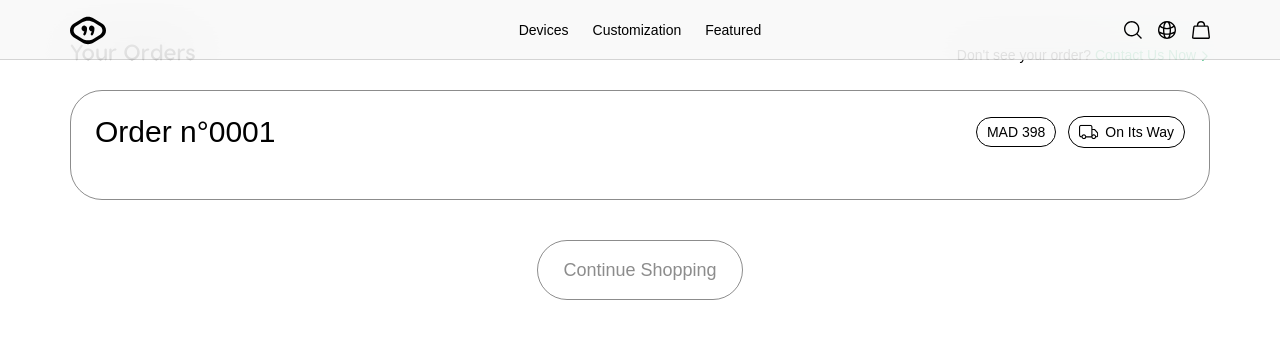
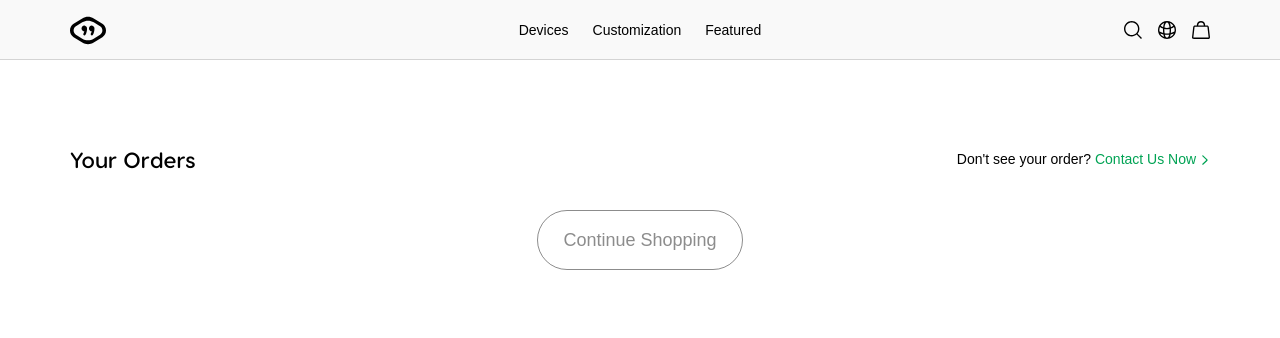
Before and after one commit to Ismail-Tz/virgules-cases, a Vue app: page /your-orders in a window 1280 px wide. Shown: the top 338 px of the page. Built offline with nearby package versions, Linux system fonts and the light colour scheme; a web font is replaced by a local one.

Commit message:
Properly routed YourOrdersPage, added its button to the NavBar

```diff
--- a/src/App.vue
+++ b/src/App.vue
@@ -5,20 +5,15 @@
       @lightColorEvent="lightColorEvent"
       @darkColorEvent="darkColorEvent"
     />
-    <YourOrdersPage/>
-
-
   </div>
 </template>
 
 <script>
 import NavBar from "./components/NavBar.vue";
-import YourOrdersPage from "./components/YourOrdersPage.vue";
 export default {
   name: "App",
   components: {
     NavBar,
-    YourOrdersPage,
   },
   methods: {
     lightColorEvent(lightColor) {
@@ -36,6 +31,10 @@ export default {
   },
   created() {
     this.$store.dispatch("initializeBag");
+    const savedOrders = localStorage.getItem("orders");
+    if (savedOrders) {
+      this.$store.commit("SET_ORDERS", JSON.parse(savedOrders));
+    }
   },
 };
 </script>
--- a/src/components/CheckoutPage.vue
+++ b/src/components/CheckoutPage.vue
@@ -886,7 +886,9 @@
             <div
               class="ml-[10px] flex flex-col justify-between h-[45px] text-left"
             >
-              <p class="text-[17px] font-medium leading-[110%] font-[Visby] text-black">
+              <p
+                class="text-[17px] font-medium leading-[110%] font-[Visby] text-black"
+              >
                 Payment on delivery
               </p>
               <span
@@ -910,6 +912,7 @@
           Total: MAD {{ total }}
         </div>
         <button
+          @click="confirmOrder"
           class="border-[1.5px] border-black text-black font-semibold py-3 px-[17.5px] text-[17px] rounded-[20px] hover:bg-black hover:text-white hover:shadow-[0_0_35px_rgba(0,0,0,0.2)]"
         >
           Confirm Order
@@ -954,10 +957,50 @@ export default {
         this.showScrollIndicator = newVal.length > 3;
       },
       immediate: true, // Trigger the watch when the component mounts
-      deep: true // Ensure deep watch for arrays
+      deep: true, // Ensure deep watch for arrays
     },
   },
   methods: {
+    confirmOrder() {
+      // Necessary checkout data from component vars
+      const checkoutData = {
+        phone: this.phone,
+        email: this.email,
+        shippingAddress: this.address,
+        firstName: this.firstName,
+        lastName: this.lastName,
+        city: this.city,
+        postalCode: this.postalCode,
+
+        payment: "Payment On Delivery",
+        subtotal: this.subtotal,
+        shipping: this.shippingCost,
+        total: this.total,
+      };
+
+      // Combine the checkout data with the bag items to create the order
+      const newOrder = {
+        id: Date.now(), // Unique ID for the order
+        items: this.$store.state.bag, // The items in the current bag
+        checkoutInfo: checkoutData, // The checkout information (phone, email, etc.)
+        date: new Date(), // Current date and time
+      };
+
+      // Add the order to Vuex and localStorage
+      this.$store.commit("ADD_ORDER", newOrder);
+      localStorage.setItem("orders", JSON.stringify(this.$store.state.orders));
+
+      // Clear the bag and form fields after confirming the order
+      this.$store.commit("clearBag"); // Existing mutation
+      this.clearFields();
+
+      // Close the modal
+      //this.closeModal();
+
+      // Redirect to YourOrdersPage
+      this.$router.push('/your-orders');
+    },
+
     clearValidation(field) {
       // Directly access and modify the validation state property
       this[`${field}Invalid`] = false;
@@ -999,6 +1042,17 @@ export default {
       // Trigger the overlay
       this.openModal();
     },
+
+    clearFields() {
+      // Reset all form fields to their default values
+      this.email = "";
+      this.phone = "";
+      this.postalCode = "";
+      this.address = "";
+      this.firstName = "";
+      this.lastName = "";
+      this.city = "";
+    },
     saveData() {
       this.savedEmail = this.email;
       this.savedPhone = this.phone;
@@ -1032,7 +1086,6 @@ export default {
       setTimeout(() => {
         this.isModalClosing = false;
       }, 300);
-
     },
 
     handleScroll(event) {
--- a/src/components/NavBar.vue
+++ b/src/components/NavBar.vue
@@ -236,7 +236,7 @@
       :style="{ height: `${bagContentHeight}px` }"
     >
       <div style="width: calc(1680px - 540px)" class="mx-auto mt-[24px]">
-        <div class="flex justify-between items-center mb-[24px]">
+        <div class="flex justify-between items-center mb-[24px] py-[1px]">
           <h2
             class="text-[26px] text-left font-[Visby] font-bold text-[#000000]"
             @click="clearBag"
@@ -244,6 +244,48 @@
             {{ $store.state.bag.length === 0 ? "Your Bag is empty" : "Bag" }}
           </h2>
 
+          <div class="flex space-x-[12px]">
+            <div
+              class="flex items-center justify-center opacity-50 px-[10px] py-[7px] border border-black/45 text-black/55 hover:border-black hover:text-black pointer-events-none font-medium bg-white rounded-full space-x-[6px]"
+            >
+              <svg
+                width="14"
+                height="14"
+                viewBox="0 0 14 14"
+                fill="none"
+                xmlns="http://www.w3.org/2000/svg"
+              >
+                <path
+                  d="M9.17969 0H4.81974C4.24175 0.000554723 3.68759 0.23151 3.27888 0.642176C2.87018 1.05284 2.64033 1.60967 2.63977 2.19043V13.2265C2.62932 13.4287 2.69344 13.6277 2.81986 13.7855C2.88264 13.8565 2.96044 13.9126 3.04756 13.9496C3.13469 13.9866 3.22894 14.0036 3.32343 13.9994C3.47304 13.9983 3.61842 13.9494 3.73857 13.8598C3.91899 13.7213 4.08898 13.5697 4.24717 13.406L6.98929 10.6577L9.75359 13.4069C9.91286 13.5659 10.0808 13.7158 10.2566 13.8561C10.3771 13.9488 10.5246 13.999 10.6764 13.999C10.7708 14.0033 10.865 13.9863 10.9521 13.9493C11.0391 13.9123 11.1168 13.8562 11.1795 13.7851C11.3061 13.6275 11.3702 13.4284 11.3596 13.2261V2.19043C11.359 1.60968 11.1292 1.05287 10.7205 0.64221C10.3118 0.231547 9.75767 0.000579933 9.17969 0ZM3.77715 2.19043C3.77765 1.91275 3.88766 1.64658 4.08307 1.45023C4.27849 1.25387 4.54339 1.14334 4.81974 1.14284H9.17969C9.45605 1.14334 9.72094 1.25387 9.91636 1.45023C10.1118 1.64658 10.2218 1.91275 10.2223 2.19043L10.2218 12.2646L7.7883 9.84391C7.57785 9.63576 7.29434 9.51918 6.99905 9.51935C6.70375 9.51953 6.42038 9.63646 6.21019 9.84486L3.77715 12.2658V2.19043Z"
+                  fill="currentColor"
+                  fill-opacity="0.45"
+                  style="fill: currentColor; fill-opacity: 1"
+                />
+              </svg>
+
+              <span class="text-[14px] leading-none">Your Saves</span>
+            </div>
+            <div
+              @click="goToOrders"
+              class="flex items-center justify-center px-[10px] py-[7px] border border-black/45 text-black/55 hover:border-black hover:text-black hover:cursor-pointer font-medium bg-white rounded-full space-x-[6px]"
+            >
+              <svg
+                width="14"
+                height="16"
+                viewBox="0 0 14 16"
+                fill="none"
+                xmlns="http://www.w3.org/2000/svg"
+              >
+                <path
+                  d="M13.9094 4.8303C13.7132 4.19909 13.2947 3.66105 12.7322 3.31653L8.22458 0.765728C7.84946 0.55811 7.42801 0.449219 6.99958 0.449219C6.57115 0.449219 6.14971 0.55811 5.77458 0.765728L1.26701 3.31653C1.02433 3.45928 0.808134 3.64311 0.627999 3.85988C0.222017 4.30658 -0.00208379 4.88983 1.46041e-05 5.49431V10.5002C0.000489351 10.9432 0.118075 11.3782 0.340783 11.7607C0.563491 12.1433 0.883353 12.4598 1.26776 12.6779L5.77533 15.2287C6.14927 15.44 6.57118 15.5509 7.00033 15.5509C7.42947 15.5509 7.85138 15.44 8.22532 15.2287L12.7329 12.6779C13.1172 12.4597 13.4369 12.1432 13.6595 11.7606C13.8821 11.3781 13.9996 10.9431 14 10.5002V5.49431C13.9999 5.26988 13.9694 5.04651 13.9094 4.8303ZM6.36364 8.47101V14.0962L1.8933 11.5662C1.70518 11.4594 1.54865 11.3045 1.43966 11.1172C1.33066 10.9299 1.27311 10.717 1.27285 10.5002L1.27592 5.59272L6.36364 8.47101ZM7.00001 7.36451L1.85289 4.45431C1.86604 4.44494 1.87967 4.43628 1.89372 4.42835L3.76283 3.37068L8.95449 6.26013L7.00001 7.36451ZM12.7273 5.59198V10.5002C12.727 10.717 12.6695 10.9299 12.5605 11.1172C12.4515 11.3045 12.2949 11.4594 12.1068 11.5662L7.63637 14.0962V8.47101L12.7273 5.59198ZM7.59914 1.87744L12.1067 4.42824C12.1208 4.43617 12.1344 4.44484 12.1475 4.4542L10.2552 5.52442L5.0626 2.63497L6.40087 1.87744C6.58446 1.77625 6.79054 1.7232 7.00001 1.7232C7.20948 1.7232 7.41556 1.77625 7.59914 1.87744Z"
+                  fill="currentColor"
+                  fill-opacity="0.45"
+                  style="fill: currentColor; fill-opacity: 1"
+                />
+              </svg>
+
+              <span class="text-[14px] leading-none">Orders</span>
+            </div>
             <div class="flex space-x-2">
               <!-- Back Button -->
               <button
@@ -339,6 +381,7 @@
                   />
                 </svg>
               </button>
+            </div>
           </div>
         </div>
         <div
@@ -724,6 +767,10 @@ export default {
   },
 
   methods: {
+    goToOrders() {
+      this.closeBag();
+      this.$router.push("/your-orders");
+    },
     //for mouse wheel support
     onScroll(event) {
       // Check if the event has significant vertical scroll
@@ -742,7 +789,8 @@ export default {
         scrollContainer.scrollWidth;
     },
     scrollLeft() {
-    if (!this.scrolling) { // Check if it's already scrolling
+      if (!this.scrolling) {
+        // Check if it's already scrolling
         this.scrolling = true; // Set scrolling to true to prevent new scrolls
         const scrollContainer = this.$refs.scrollContainer;
         scrollContainer.scrollBy({ left: -this.itemWidth, behavior: "smooth" });
@@ -756,7 +804,8 @@ export default {
       }
     },
     scrollRight() {
-    if (!this.scrolling) { // Same handling for the right scroll
+      if (!this.scrolling) {
+        // Same handling for the right scroll
         this.scrolling = true;
         const scrollContainer = this.$refs.scrollContainer;
         scrollContainer.scrollBy({ left: this.itemWidth, behavior: "smooth" });
--- a/src/components/YourOrdersPage.vue
+++ b/src/components/YourOrdersPage.vue
@@ -1,11 +1,12 @@
 <template>
-  <div class="w-full overflow-hidden mb-[40px]">
+  <div class="w-full overflow-hidden mt-[108px] mb-[40px]">
     <div
       style="width: calc(1680px - 540px)"
       class="mx-auto mt-[40px] overflow-hidden"
     >
-      <div class="flex justify-between items-baseline">
+      <div class="flex justify-between items-end">
         <h1
+          @click="clearOrders"
           class="text-left font-[visby] font-semibold text-black text-[22px] leading-none"
         >
           Your Orders
@@ -34,6 +35,8 @@
       </div>
 
       <div
+        v-for="(order, index) in orders"
+        :key="index"
         class="mx-auto mt-[24px] w-full rounded-[32px] border border-black/45 py-[24px] overflow-hidden"
       >
         <div
@@ -42,13 +45,15 @@
           <h2
             class="text-[30px] leading-none text-left font-normal text-[#000000]"
           >
-            Order n°0001
+            Order n°{{ order.id }}
           </h2>
           <div class="flex items-center space-x-[12px]">
             <div
               class="flex items-center justify-center px-[10px] py-[7px] border border-black text-black rounded-full"
             >
-              <span class="text-[14px] leading-none">MAD 398</span>
+              <span class="text-[14px] leading-none"
+                >MAD {{ order.checkoutInfo.total }}</span
+              >
             </div>
             <div
               class="flex items-center justify-center px-[10px] py-[7px] border border-black text-black rounded-full space-x-[6px]"
@@ -86,14 +91,13 @@
         </div>
         <div
           ref="scrollOrderContainer"
-          @wheel="onScroll"
           class="relative overflow-x-auto whitespace-nowrap hide-scrollbar py-[1px]"
         >
           <div class="flex gap-[24px] w-max px-[24px]">
             <!-- Bag Items as Filler -->
             <div
-              v-for="(item, index) in bagItems"
-              :key="index"
+              v-for="(item, itemIndex) in order.items"
+              :key="itemIndex"
               class="relative bg-[#FFFFFF] border border-black/20 rounded-[22px] w-[233px] h-[465px] p-[24px] flex flex-col items-center"
             >
               <img
@@ -112,7 +116,7 @@
                 {{ item.model }} - {{ item.type }}
               </h2>
               <h3
-                class="text-black opacity-[60%] text-left  text-[14px] mb-[5px] leading-tight w-[100%] truncate"
+                class="text-black opacity-[60%] text-left text-[14px] mb-[5px] leading-tight w-[100%] truncate"
               >
                 {{ item.color }}
                 {{ item.customizations ? "- Customized" : "" }}
@@ -136,6 +140,7 @@
       </div>
       <div class="flex justify-center items-baseline mt-[40px]">
         <div
+            @click="goHome"
           class="px-[25px] py-[20px] border border-black/45 rounded-full hover:bg-black hover:border-black hover:cursor-pointer text-black/45 hover:text-white"
         >
           <h1 class="text-left font-normal text-[18px] leading-none">
@@ -152,12 +157,20 @@ export default {
   name: "YourOrdersPage",
   // Your component options here
   data() {},
+
   computed: {
-    bagItems() {
-      return this.$store.getters.bagItems;
+    orders() {
+      return this.$store.state.orders;
     },
   },
   methods: {
+    goHome(){
+        this.$router.push("/");
+    },
+    clearOrders() {
+      this.$store.commit("CLEAR_ORDERS");
+      localStorage.removeItem("orders"); // Clear the local storage
+    },
     //for mouse wheel support
     onScroll(event) {
       // Check if the event has significant vertical scroll
--- a/src/store.js
+++ b/src/store.js
@@ -352,6 +352,8 @@ export const store = createStore({
       // Add more products as needed
     ],
     bag: [],
+    orders: [],
+
     selectedOptions: {
       customizable: [],
       collection: [],
@@ -368,11 +370,23 @@ export const store = createStore({
     },
     clearBag(state) {
       state.bag = [];
-      localStorage.removeItem("bagItems"); // Clear the local storage
+      localStorage.removeItem("bag"); // Clear the local storage
     },
     REMOVE_ITEM(state, index) {
       state.bag.splice(index, 1);
       localStorage.setItem("bag", JSON.stringify(state.bag)); // Sync localStorage
+    },
+
+    // Order-related mutations
+    ADD_ORDER(state, order) {
+      state.orders.push(order);
+    },
+    SET_ORDERS(state, orders) {
+      state.orders = orders;
+    },
+    CLEAR_ORDERS(state) {
+      state.orders = [];
+
     },
 
     // Mutation to update selectedOptions
@@ -396,7 +410,7 @@ export const store = createStore({
     },
 
     toggleOption({ commit }, payload) {
-      commit('setSelectedOption', payload);
+      commit("setSelectedOption", payload);
     },
   },
   getters: {
@@ -407,20 +421,20 @@ export const store = createStore({
     availableDevices: (state) => {
       const devices = {};
 
-      state.products.forEach(product => {
-        product.colors.forEach(color => {
+      state.products.forEach((product) => {
+        product.colors.forEach((color) => {
           for (const [brand, models] of Object.entries(color.availableModels)) {
             if (!devices[brand]) {
               devices[brand] = new Set(); // Using a Set to avoid repetition
             }
-            models.forEach(model => devices[brand].add(model.name)); // Add unique device names
+            models.forEach((model) => devices[brand].add(model.name)); // Add unique device names
           }
         });
       });
 
       // Convert the Sets back to arrays for easier use in the component
       const devicesObj = {};
-      Object.keys(devices).forEach(brand => {
+      Object.keys(devices).forEach((brand) => {
         devicesObj[brand] = Array.from(devices[brand]);
       });
 
@@ -430,7 +444,8 @@ export const store = createStore({
     filteredProducts: (state) => {
       return state.products.filter((product) => {
         // Check if "Customizable" is selected in the dropdown
-        const isCustomizableSelected = state.selectedOptions.customizable.includes('Customizable');
+        const isCustomizableSelected =
+          state.selectedOptions.customizable.includes("Customizable");
         // If "Customizable" is selected, return only customizable products
         if (isCustomizableSelected) {
           return product.isCustomizable;
```
Also changed, not shown: src/router/index.js (+8 -6 lines). Lines whose indentation alone changed are shown as unchanged.
